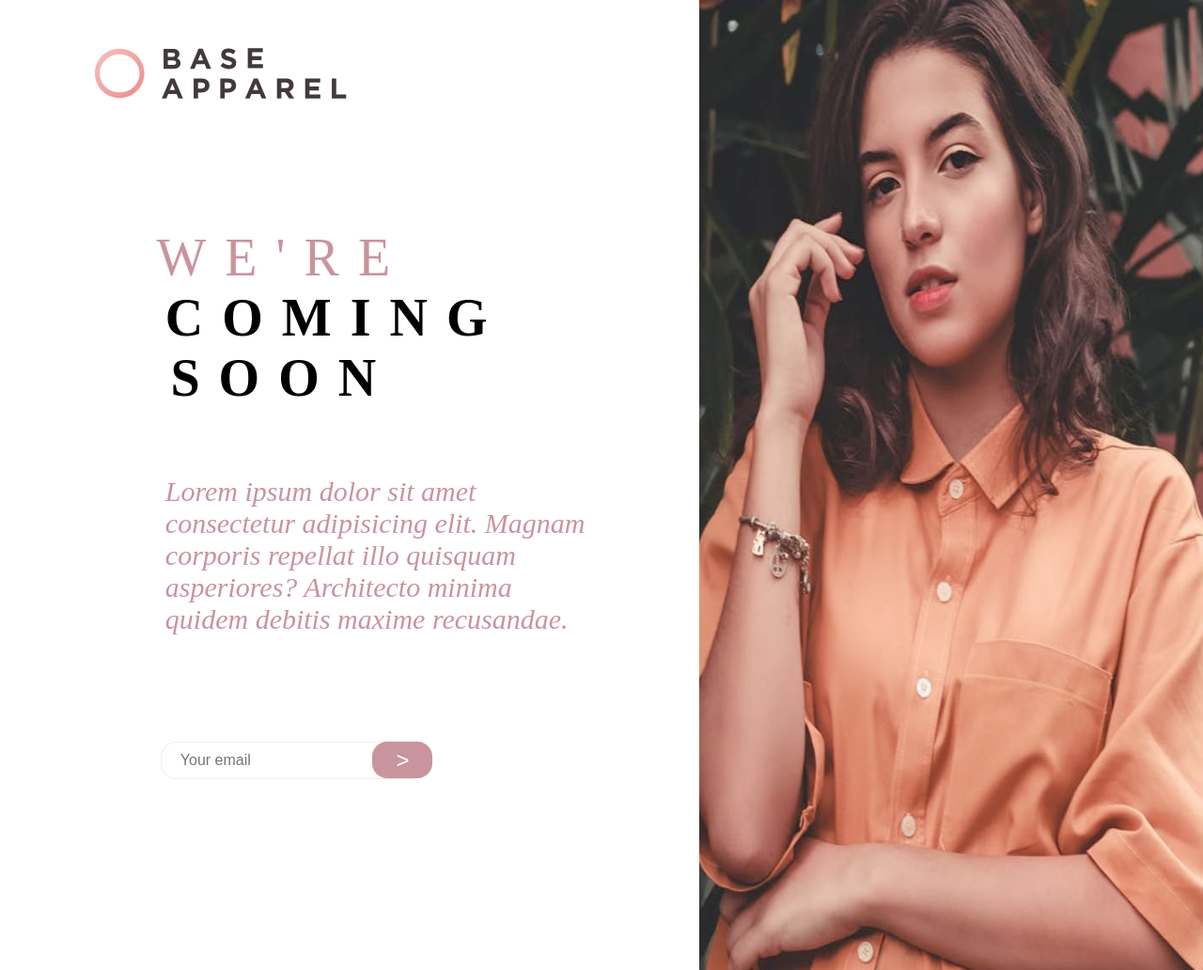
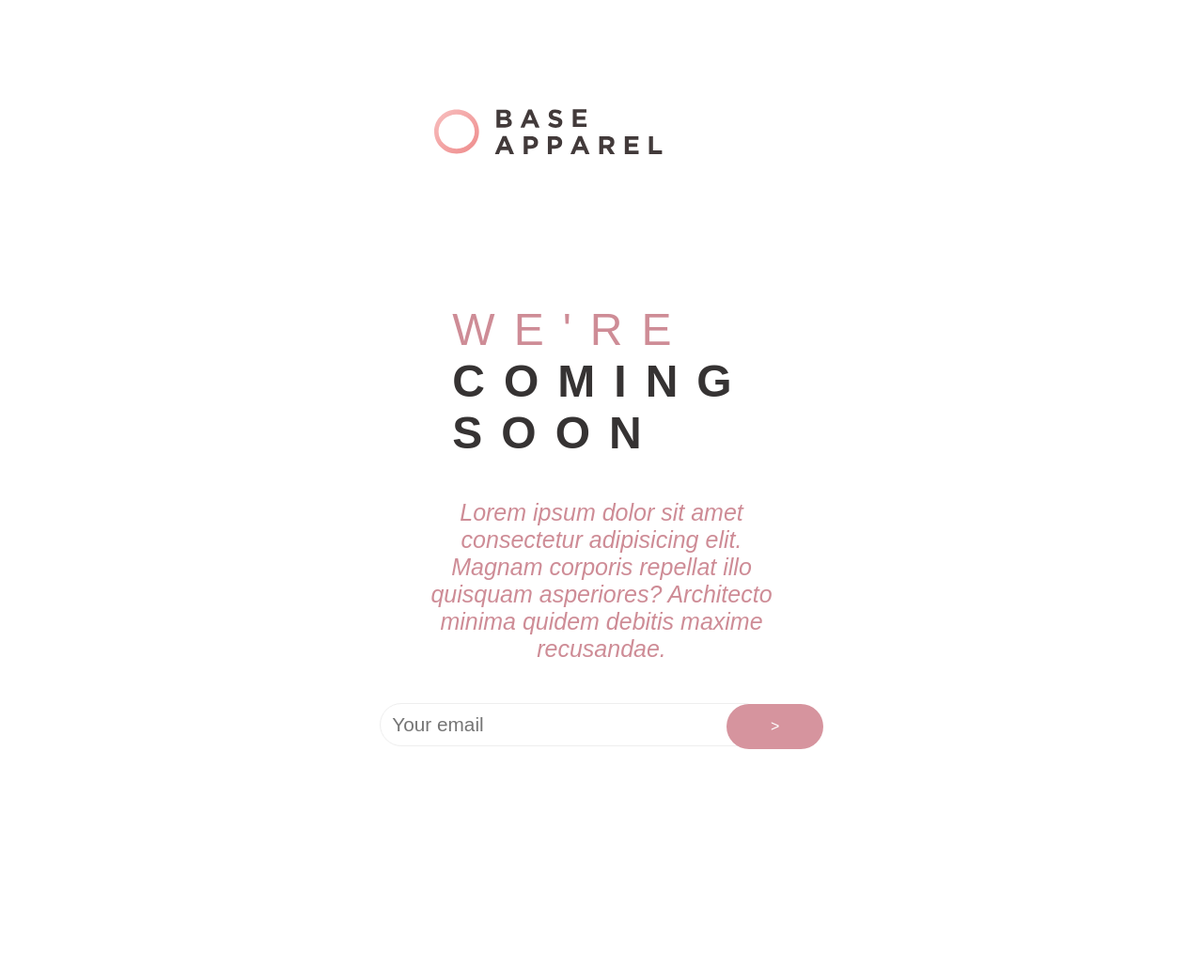
Before and after one commit to ameen78/BASE-APPAREL, a plain HTML site: page index.html in a window 1280 px wide. Shown: the whole page at 94% size. After the commit the page ends 840 px from the top, so only its background shows below. Drawn offline with Linux system fonts and the light colour scheme.

Commit message:
mobile and tablet responsive

```diff
--- a/index.html
+++ b/index.html
@@ -11,8 +11,11 @@
     <div class="logo">
       <img src="/images/logo.svg" alt="not found">
     </div>
+     <div class="mobile">
+       <img src="/images/hero-mobile.jpg" alt="not found">
+     </div>
    <div class="soon">
-     <h1>WE'RE  <b> COMING  SOON </b></h1>
+     <h1>WE'RE <br> <b> COMING <br> SOON </b></h1>
      <p>Lorem ipsum dolor sit amet consectetur adipisicing elit. Magnam corporis repellat illo quisquam asperiores?
         Architecto minima quidem debitis maxime recusandae.</p>
       <div class="mail">
@@ -22,8 +25,6 @@
       </div>
    </div>
   </header>
-  <div class="hero">
-    <img src="/images/hero-desktop.jpg" alt="not found">
-  </div>
+  <div class="hero"></div>
 </body>
 </html>
--- a/style.css
+++ b/style.css
@@ -3,84 +3,147 @@
     margin: 0px;
     box-sizing: border-box;
 }
+body{
+    font-family: sans-serif;
+    text-align: center;
+}
+header{
+    width: 50%;
+}
 .logo{
-     height: 29vh;
-     width: 30vw;
+    height: 12vh;
+    background-color: white;
+}
+.soon{
+    color: #ce8c96;
     text-align: center;
-     position: relative;
-     top: 50px;
-     left: 62px;
+}
+.soon h1{
+    font-weight: lighter;
+}
+.soon h1 b{
+    color: rgb(54, 51, 51);
+}
+@media only screen and (min-width:320px){
+    .logo {
+        display: flex;
+        flex-direction: column;
+        justify-content: center;
     }
     .logo img{
-     height: 7vh;
+        position: relative;
+        left: 20px;
+        width:36vw;
+    }
+    .hero{
+        display: none;
+    }
+    .mobile img {
+        width: 100vw;
+    }
+    .soon{
+        height: 55vh;
+        display: flex;
+        flex-direction: column;
+        justify-content: space-evenly;
     }
     .soon h1{
-    font-size: 3.5rem;
-    font-weight: lighter;
-    width: 60vw;
-    height: 33vh;
-    text-align: center;
-    max-width: 280px;
-    position: relative;
-    top: 10px;
-    left: 180px;
-    letter-spacing: 20px;
-    color: rgb(201, 148, 157);
-}
-.soon h1 b{
-    margin-left: 15px;
-    color: black;
+        letter-spacing: 15px;
     }
     .soon p{
-  font-size: 30px;
         font-style: italic;
-  width: 36vw;
-  height: 35vh;
-  text-align: left;
-  max-width: 460px;
-  position: relative;
-  top: 10px;
-  left: 195px;
-  color:  rgb(201, 148, 157);;
-}
-.mail{
-    height: 30vh;
-    width: 60vw;
+        font-size: 15px;
+        max-width: 80vw;
+        align-self: center;
     }
     .mail input{
-    width: 22vw;
         height: 5vh;
-    position: relative;
-    top: 10px;
-    left: 190px;
+        width: 67vw;
         border-radius: 1rem;
         border: 1px ridge;
-    padding-left: 20px;
-    font-size: 1rem ;
+        padding-left: 7px;
     }
     button{
-    position: relative;
-    top: 13px;
-    left: 130px;
-    width: 5vw;
-    height: 4.9vh;
+        width: 17vw;
+        height: 5vh;
+        border: none;
+        font-size: 1rem;
+        background-color: rgb(214, 148, 158);
+        color: white;
         border-radius: 1rem;
-    border: none;
-    background-color: rgb(201, 148, 157);
-    color: white;
-    font-size: 1.5rem;
+        margin-left:-7% ;
     }
-.hero{
+}
+@media only screen and (min-width:768px){
+    .logo img{
+        width: 42vw;
+    }
+    .logo{
+        height: 15vh;
+    }
+    .mobile img{
      width: 100vw;
-    height: 100%;
+    }
+    .soon{
+        height: 70vh;
+    }
+    .soon h1{
+        font-size: 2.5rem;
+        letter-spacing: 20px;
+    }
+    .soon p{
+     font-size: 20px;
+     max-width: 70%;
+     align-self: center;
+    }
+    .mail input {
+        width:44vw ;
+        height: 5.7vh;
+        font-size: 1rem;
+    }
+    button{
+        width: 10vw;
+        height: 6vh;
+    }
+}
+@media only screen and (min-width:1024px){
+    .mobile img{
+        display: none;
+    }
+    .hero {
+        background-image: url(/images/hero-desktop.jpg);
+        background-size: cover;
+    }
+    .logo{
+        height: 35vh;
+        width: 38vw;
+    }
+    .logo img{
+        width: 19vw;
+        align-self: center;
+    }
+    .soon h1{
+        font-size: 3rem;
+        text-align: left;
+        align-self: center;
+    }
+    .soon p{
+        font-size: 25px;
+        text-align: center;
+        max-width: 60%;
+    }
+    .mail input{
+        width: 32vw;
+        border-radius: 1.5rem;
+        padding-left: 12px;
+        font-size: 1.3rem;
+    }
+    button{
+        width: 8vw;
+        border-radius: 1.5rem;
     }
     body{
         display: flex;
         justify-content: center;
     }
-.hero img{
-    width: 43vw;
-    height: 129vh;
-    position: relative;
-    right: 5px ;
 }
```
Lines whose indentation alone changed are shown as unchanged.
